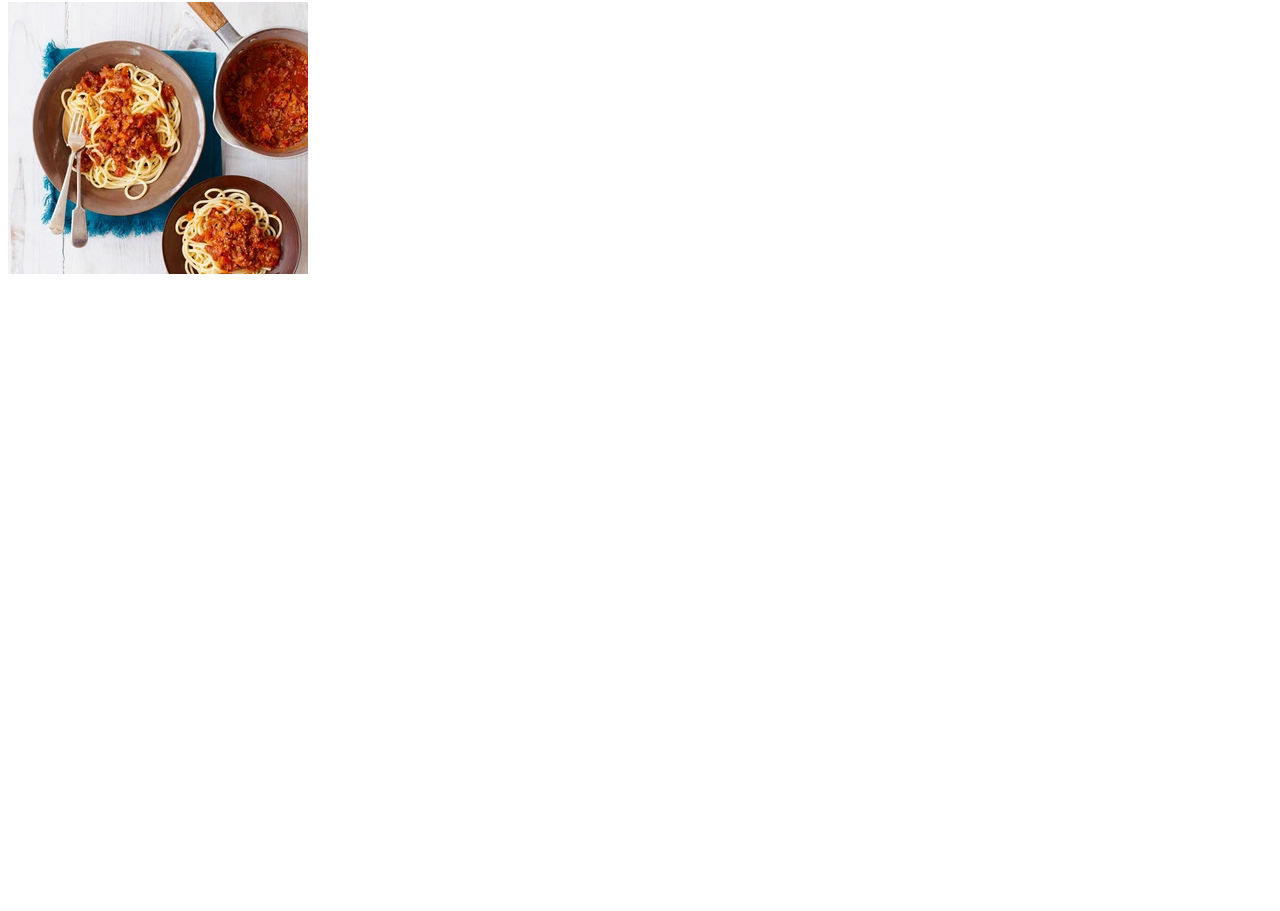
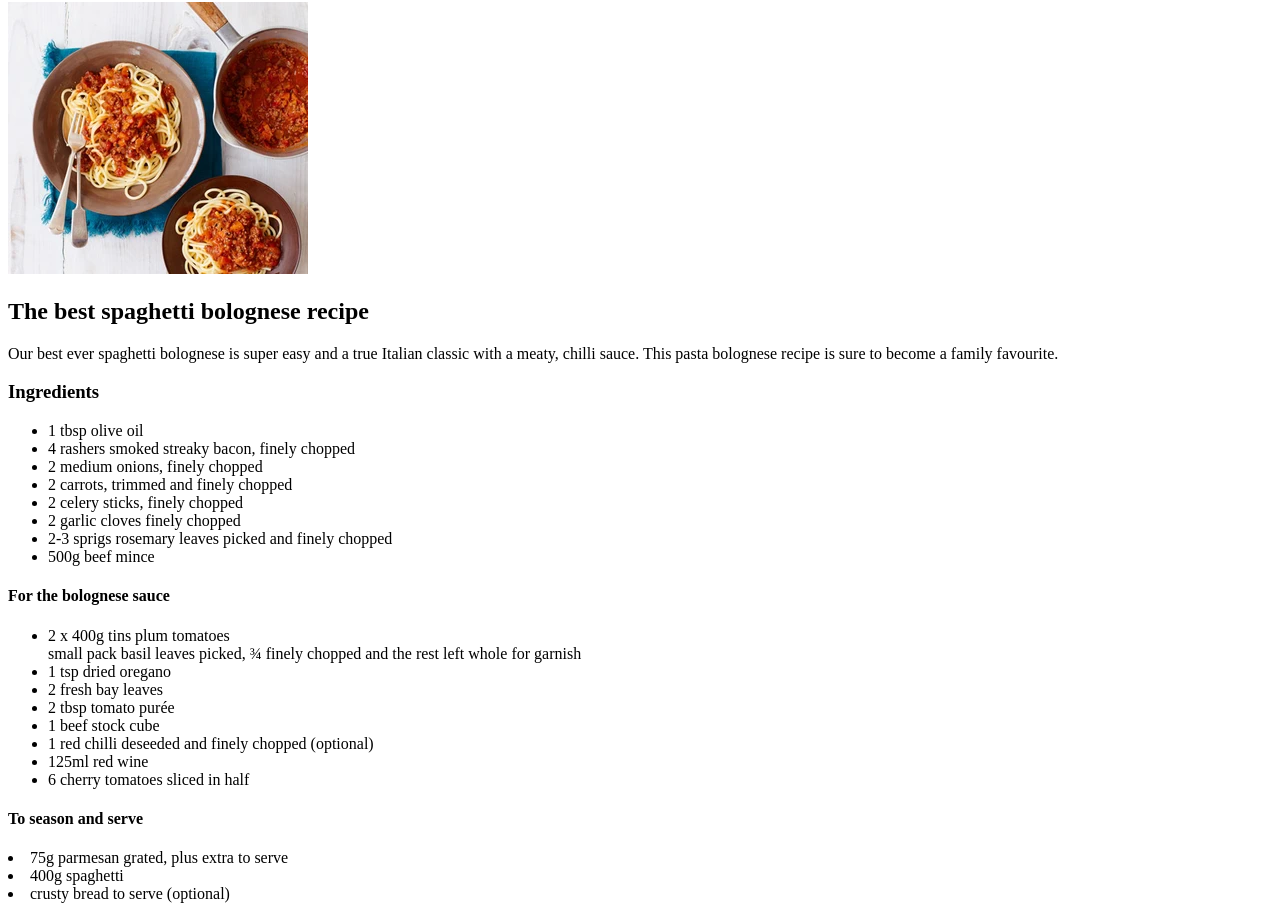
Before and after one commit to BenV97/odin-recipes, a plain HTML site: page recipes/spaghetti-bolognese.html in a window 1280 px wide. Shown: the part 78-989 px from the top of the page. Before the commit the page ends 800 px from the top, so only its background shows below. Drawn offline with Linux system fonts and the light colour scheme; files whose address does not match are found by name.

Commit message:
Add ingredients list to spaghetti page

```diff
--- a/recipes/spaghetti-bolognese.html
+++ b/recipes/spaghetti-bolognese.html
@@ -9,6 +9,37 @@
     <h1>Spaghetti bolognese</h1>
 
     <img src="images/spaghetti.jpg" alt="Spaghetti bolognese">
+    <h2>The best spaghetti bolognese recipe</h2>
 
+    <p>Our best ever spaghetti bolognese is super easy and a true Italian classic
+        with a meaty, chilli sauce. This pasta bolognese recipe is sure to become a family favourite.</p>
+
+    <h3>Ingredients</h3>
+    <ul>
+        <li>1 tbsp olive oil</li>
+        <li>4 rashers smoked streaky bacon, finely chopped</li>
+        <li>2 medium onions, finely chopped</li>
+        <li>2 carrots, trimmed and finely chopped</li>
+        <li>2 celery sticks, finely chopped</li>
+        <li>2 garlic cloves finely chopped</li>
+        <li>2-3 sprigs rosemary leaves picked and finely chopped</li>
+        <li>500g beef mince</li>
+    </ul>
+    <h4>For the bolognese sauce</h4>
+    <ul>
+        <li>2 x 400g tins plum tomatoes</li>
+        small pack basil leaves picked, ¾ finely chopped and the rest left whole for garnish</li>
+        <li>1 tsp dried oregano</li>
+        <li>2 fresh bay leaves</li>
+        <li>2 tbsp tomato purée</li>
+        <li>1 beef stock cube</li>
+        <li>1 red chilli deseeded and finely chopped (optional)</li>
+        <li>125ml red wine</li>
+        <li>6 cherry tomatoes sliced in half</li>
+    </ul>
+    <h4>To season and serve</h4>
+    <li>75g parmesan grated, plus extra to serve</li>
+    <li>400g spaghetti</li>
+    <li>crusty bread to serve (optional)</li>
 </body>
 </html>
```
